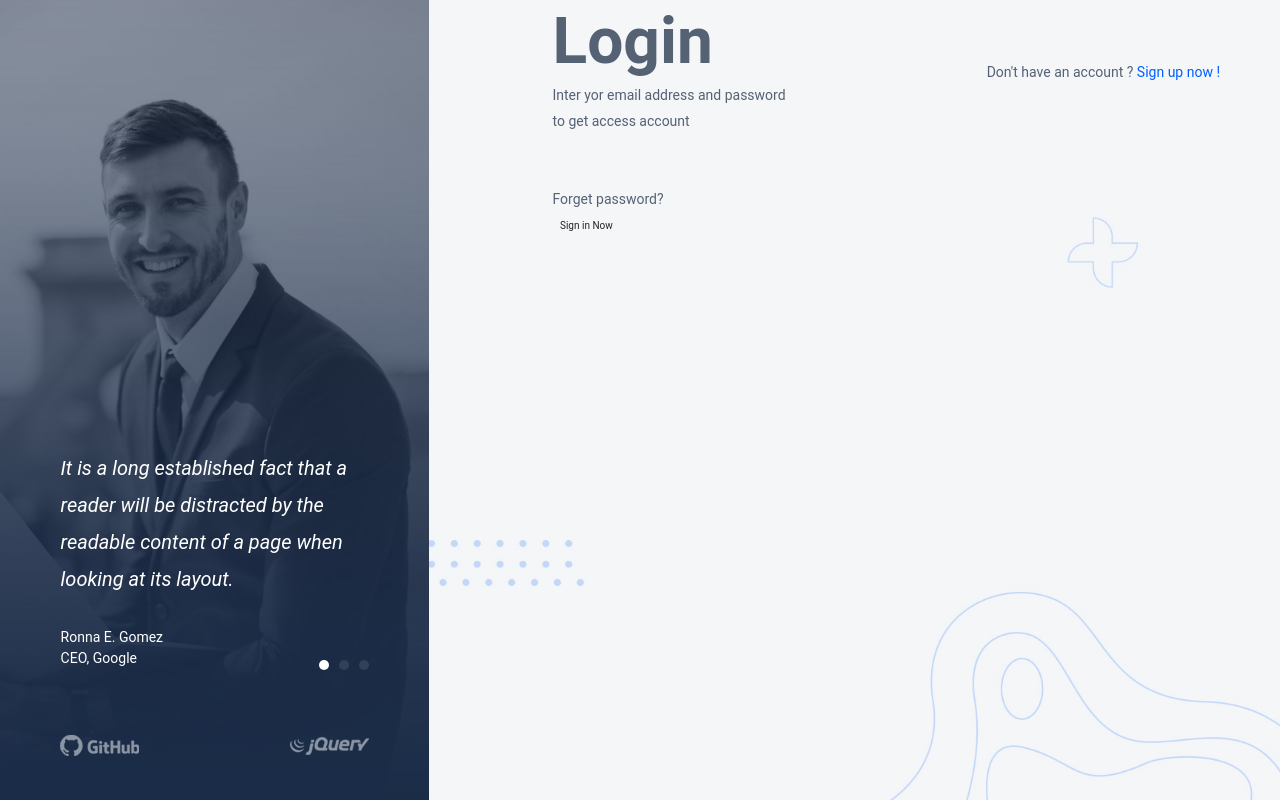
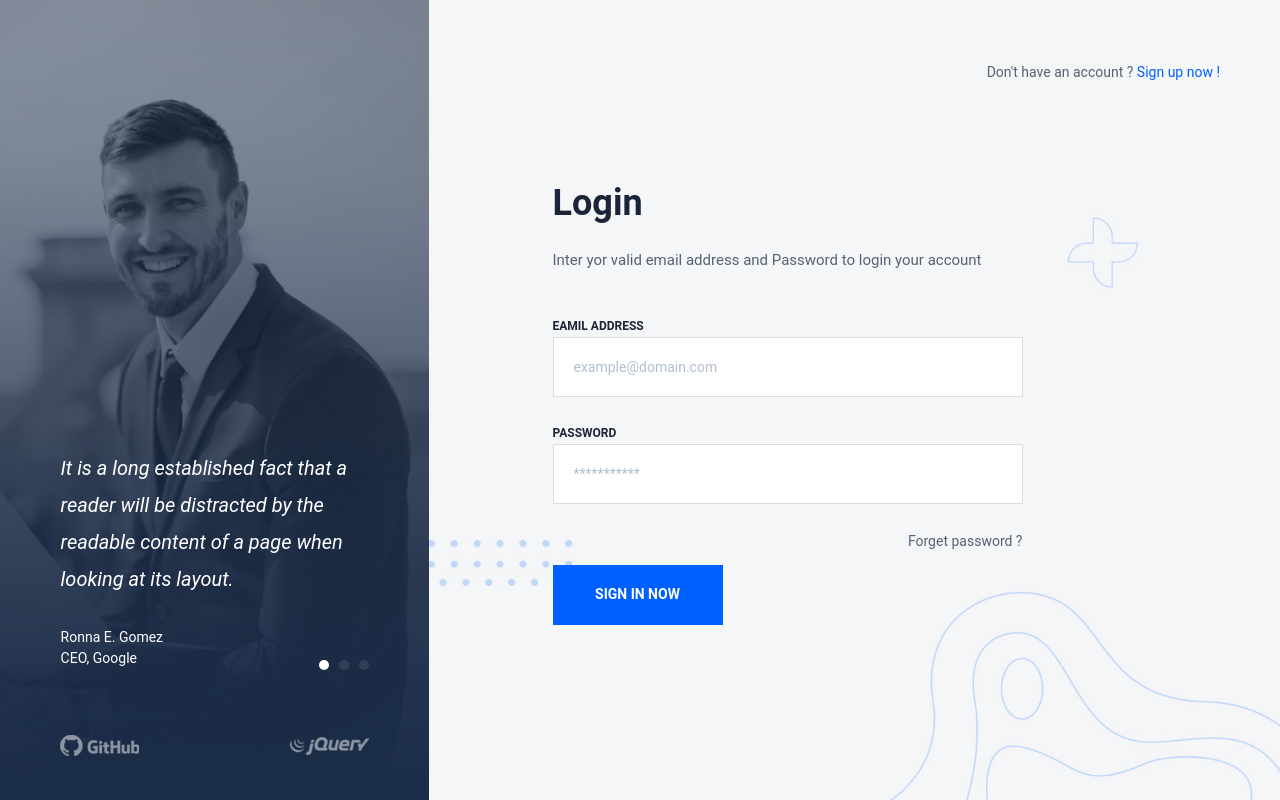
Before and after one commit to flavien-hugs/dj-example-authentication, a Django app: page /login/ in a window 1280 px wide. Run offline with Django 4.2, Linux system fonts and the light colour scheme; parts of the project's set-up code (start-up, migrations or seed data) failed here and were passed over; some libraries are stand-ins or nearby versions.

Commit message:
improve login page

```diff
--- a/templates/account/login.html
+++ b/templates/account/login.html
@@ -6,42 +6,36 @@
     {% url "account:login_url" as login_url %}
 	{% url "account:reset_password" as reset_password_url %}
 
-    <div class="col-lg-5 col-md-6">
-        <div class="ugf-form-block-header">
-            <h1>Login</h1>
-            <p>
-                Inter yor email address and password
-                <br> to get access account
-            </p>
-        </div>
+    <div class="ugf-content pt270">
+        <h2>Login</h2>
+        <p>Inter yor valid email address and Password to login your account</p>
 
-        <div class="ugf-input-block">
         <form action="{{ login_url }}" method="post">
             <div class="form-group">
-                    {% render_field data.email placeholder=data.email.label %}
-                    <label for="{{ data.email.id_for_label }}"><i class="las la-user"></i></label>
+                <label>Eamil Address</label>
+                <input name="email" value="{{ data.email }}" type="email" placeholder="example@domain.com" class="form-control">
             </div>
             <div class="form-group pass-block">
-                    {% render_field data.password placeholder=data.password.label %}
-                    <label for="{{ data.password.id_for_label }}"><i class="las la-unlock"></i></label>
+                <label>Password</label>
+                <input name="password" value="{{ data.password }}" type="password" placeholder="***********" class="form-control">
             </div>
             {% csrf_token %}
 
-                <div class="form-group check-flex">
+            <div class="form-group check-flex justify-content-end mb10">
                 <div class="forget-pass">
-                        <a href="{{ reset_password_url }}">Forget password?</a>
+                    <a href="{{ reset_password_url }}">Forget password ?</a>
                 </div>
             </div>
-                <button type="submit" class="btn">Sign in Now</button>
+            <button type="submit" class="btn btn-md">Sign in Now</button>
         </form>
-        </div>
     </div>
 {% endblock body_content %}
 
 {% block alternet_access %}
     {% url "account:register_url" as register_url %}
     <div class="alternet-access">
-        <p>Don't have an account ?
+        <p>
+            Don't have an account ?
             <a href="{{ register_url }}">Sign up now !</a>
         </p>
     </div>
```
Lines whose indentation alone changed are shown as unchanged.
